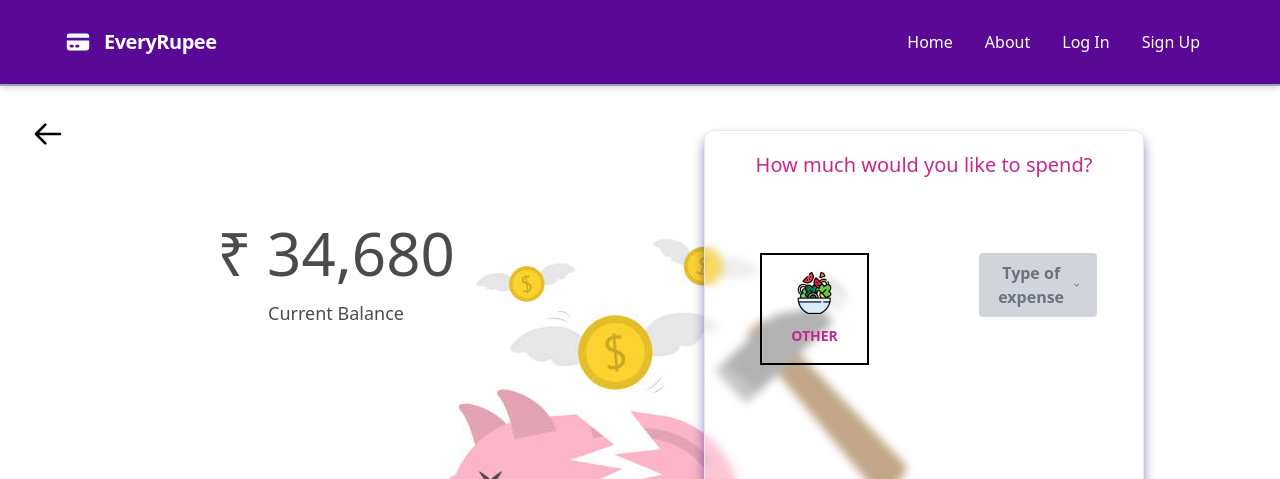
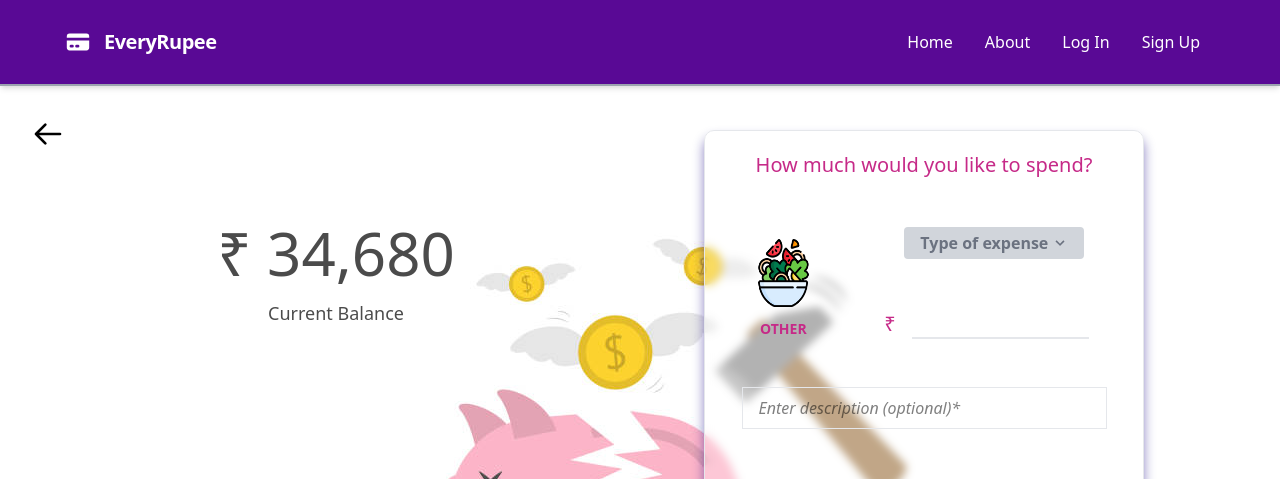
Before and after one commit to CoderNehal/personal-finance-app, a React (Create React App) app: page /spend-money in a window 1280 px wide. Both pictures are taken after a click on the element "OTHER". Shown: the top 479 px of the page. Built offline with nearby package versions, Linux system fonts and the light colour scheme.

Commit message:
Done with add and spend moeny, History remains

```diff
--- a/src/components/Home/AddMoney/AddMoney.jsx
+++ b/src/components/Home/AddMoney/AddMoney.jsx
@@ -29,7 +29,7 @@ const item = {
 const AddMoney = () => {
 	const [CurrentBalance, setCurrentBalance] = useState(34680); //Fetch here
 	const [UpdatedBalance, setUpdatedBalance] = useState(34680);
-	const [AmoutToAdd, setAmoutToAdd] = useState(0);
+	const [AmoutToAdd, setAmoutToAdd] = useState();
 	const [ModeOFIncome, setModeOFIncome] = useState(null);
 	const [ShowAlert, setShowAlert] = useState(false);
 	const [unMount, setunMount] = useState(false);
@@ -142,7 +142,9 @@ const AddMoney = () => {
 								<div className='flex justify-center items-center text-primary text-xl'>
 									₹
 									<input
-										className='bg-transparent border-b-2 w-1/3 text-center ml-4 '
+										className={`bg-transparent border-b-2 w-1/3 text-center ml-4 ${
+											AmoutToAdd > 0 ? 'border-green' : null
+										}`}
 										type='number'
 										value={AmoutToAdd}
 										onChange={(e) => setAmoutToAdd(Number(e.target.value))}
--- a/src/components/Home/SpendMoney/SpendMoeny.jsx
+++ b/src/components/Home/SpendMoney/SpendMoeny.jsx
@@ -29,11 +29,13 @@ const item = {
 const SpendMoney = () => {
 	const [CurrentBalance, setCurrentBalance] = useState(34680); //Fetch here
 	const [UpdatedBalance, setUpdatedBalance] = useState(34680);
-	const [AmoutToAdd, setAmoutToAdd] = useState(0);
+	const [AmoutToAdd, setAmoutToAdd] = useState();
 	const [ModeOFIncome, setModeOFIncome] = useState(null);
 	const [ShowAlert, setShowAlert] = useState(false);
-	const [other, setother] = useState(true);
+	const [other, setother] = useState(false);
 	const [otherSelectedOption, setotherSelectedOption] = useState(null);
+	const [showDropDown, setshowDropDown] = useState(false);
+	const [otherReason, setotherReason] = useState('');
 	const history = useHistory();
 	const { ref, inView } = useInView({
 		threshold: 1,
@@ -46,7 +48,8 @@ const SpendMoney = () => {
 	}, [inView]);
 	const handleIncomeSource = (classList, id) => {
 		if (id == 'Other') {
-			return setother(true);
+			setModeOFIncome(id);
+			setother(true);
 		} else {
 			document.getElementById('Salary').classList.remove('border-red');
 			document.getElementById('Passive').classList.remove('border-red');
@@ -59,6 +62,7 @@ const SpendMoney = () => {
 	};
 	const formatValue = (value) => `₹ ${Number(value).toLocaleString()}`;
 	const HandleSpendMoney = () => {
+		if (!other) {
 			if (AmoutToAdd === 0) {
 				alert('Please Enter a Valid Amount');
 			} else if (ModeOFIncome === null) {
@@ -78,10 +82,26 @@ const SpendMoney = () => {
 				);
 				setShowAlert(true);
 			}
+		} else {
+			if (AmoutToAdd) {
+				console.log(
+					'Mode :',
+					ModeOFIncome,
+					'Reason :',
+					otherSelectedOption,
+					'Total fookin amount spoend :',
+					AmoutToAdd
+				);
+			} else if (!otherSelectedOption) {
+				alert('Select fookin Category');
+			} else {
+				alert('Add fookin amount');
+			}
+		}
 	};
 	return (
 		<div className='SpendMoneyContainer p-8  relative'>
-			<div className='absolute cursor-pointer w-12 h-12 '>
+			<div className='absolute  cursor-pointer w-12 h-12 '>
 				<button
 					className=' absolute text-black  '
 					onClick={() => history.goBack()}>
@@ -136,14 +156,15 @@ const SpendMoney = () => {
 								How much would you like to spend?
 							</div>
 							{other ? (
-								<div className=' py-12  flex justify-around'>
+								<>
+									<div className=' py-12 px-6 w-full grid grid-cols-3 gap-8'>
 										<motion.div
 											initial={{ opacity: 0 }}
 											animate={{ opacity: 1 }}
 											transition={{
 												duration: 1,
 											}}
-										className=' h-28 lg:h-11/12 w-20 lg:w-1/4 border-2 cursor-pointer flex flex-col items-center justify-center  px-8 border-black '
+											className=' h-28 lg:h-11/12 mx-auto md:mx-6 md:pt-3  cursor-pointer flex flex-col items-center justify-center   border-black '
 											id='Other'
 											onClick={(e) => {
 												handleIncomeSource(
@@ -151,15 +172,20 @@ const SpendMoney = () => {
 													e.currentTarget.id
 												);
 											}}>
-										<img src={Food} alt='' />
+											<img src={Food} className='h-full w-full' alt='' />
 											<p className='text-sm text-red font-semibold uppercase pt-0  md:pt-3'>
 												Other
 											</p>
 										</motion.div>
 
-									<div className='dropdown inline-block relative w-1/4'>
-										<button className='bg-gray-300 text-gray-500 font-semibold py-2 px-4 rounded inline-flex items-center'>
-											<span className='mr-1'>
+										<div className='dropdown  relative col-span-2 flex flex-col justify-between items-center '>
+											<motion.button
+												initial={{ opacity: 0, y: -20 }}
+												animate={{ opacity: 1, y: 0 }}
+												transition={{ duration: 0.7 }}
+												className='bg-gray-300 text-gray-500 text-sm font-semibold py-1 px-4 rounded inline-flex items-center'
+												onClick={() => setshowDropDown(!showDropDown)}>
+												<span className='mr-1 text-sm sm:text-base'>
 													{otherSelectedOption
 														? otherSelectedOption
 														: 'Type of expense'}
@@ -170,47 +196,93 @@ const SpendMoney = () => {
 													viewBox='0 0 20 20'>
 													<path d='M9.293 12.95l.707.707L15.657 8l-1.414-1.414L10 10.828 5.757 6.586 4.343 8z' />{' '}
 												</svg>
-										</button>
-										<ul className='dropdown-menu absolute hidden text-gray-500 pt-1'>
-											<li className=''>
+											</motion.button>
+											{showDropDown ? (
+												<ul className='dropdown-menu absolute hidden text-gray-500 pt-7 px-4 '>
+													<li
+														className='border border-gray-300 rounded-none text-sm sm:text-base '
+														onClick={() => setshowDropDown(!showDropDown)}>
 														<p
 															onClick={(e) =>
-														setotherSelectedOption(e.currentTarget.innerText)
+																setotherSelectedOption(
+																	e.currentTarget.innerText
+																)
 															}
 															className='rounded bg-white text-black hover:bg-gray-200 py-2 px-4 block whitespace-no-wrap cursor-pointer '>
 															Food
 														</p>
 													</li>
-											<li className=''>
+													<li
+														className='border border-gray-300 rounded-none text-sm sm:text-base border-t-0 '
+														onClick={() => setshowDropDown(!showDropDown)}>
 														<p
 															onClick={(e) =>
-														setotherSelectedOption(e.currentTarget.innerText)
+																setotherSelectedOption(
+																	e.currentTarget.innerText
+																)
 															}
 															className='rounded bg-white hover:border hover:border-red hover:border-l-2 text-black hover:bg-gray-200 py-2 px-4 block whitespace-no-wrap cursor-pointer'>
 															Utilities
 														</p>
 													</li>
-											<li className=''>
+													<li
+														className='border border-gray-300 rounded-none text-sm sm:text-base border-t-0 '
+														onClick={() => setshowDropDown(!showDropDown)}>
 														<p
 															onClick={(e) =>
-														setotherSelectedOption(e.currentTarget.innerText)
+																setotherSelectedOption(
+																	e.currentTarget.innerText
+																)
 															}
 															className='rounded bg-white hover:border hover:border-red hover:border-l-2 text-black hover:bg-gray-200 py-2 px-4 block whitespace-no-wrap cursor-pointer'>
 															Medical
 														</p>
 													</li>
-											<li className=''>
+													<li
+														className='border border-gray-300 rounded-none text-sm sm:text-base border-t-0 '
+														onClick={() => setshowDropDown(!showDropDown)}>
 														<p
 															onClick={(e) =>
-														setotherSelectedOption(e.currentTarget.innerText)
+																setotherSelectedOption(
+																	e.currentTarget.innerText
+																)
 															}
 															className='rounded bg-white hover:border hover:border-red hover:border-l-2 text-black hover:bg-gray-200 py-2 px-4 block whitespace-no-wrap cursor-pointer'>
 															Entertainment
 														</p>
 													</li>
 												</ul>
+											) : null}
+											<motion.div
+												initial={{ opacity: 0, y: 20 }}
+												animate={{ opacity: 1, y: 0 }}
+												transition={{ duration: 0.7 }}
+												className='flex justify-center items-center text-red text-xl -ml-4'>
+												₹
+												<input
+													className={`bg-transparent border-b-2 w-2/3 text-center ml-4 ${
+														AmoutToAdd > 0 ? 'border-red' : null
+													}`}
+													type='number'
+													value={AmoutToAdd}
+													onChange={(e) =>
+														setAmoutToAdd(Number(e.target.value))
+													}
+												/>
+											</motion.div>
 										</div>
 									</div>
+									<motion.input
+										initial={{ x: '50vw' }}
+										animate={{ x: 0 }}
+										transition={{ duration: 1 }}
+										className='mx-auto  py-2 w-10/12 border bg-transparent focus:outline-none focus:border-black px-4 text-primary'
+										type='text'
+										placeholder='Enter description (optional)*'
+										value={otherReason}
+										onChange={(e) => setotherReason(e.target.value)}
+									/>
+								</>
 							) : (
 								<>
 									<div className='-ml-4 py-6 lg:py-0'>
--- a/src/components/Home/SpendMoney/SpendMoney.scss
+++ b/src/components/Home/SpendMoney/SpendMoney.scss
@@ -42,3 +42,10 @@ input[type='number'] {
 		}
 	}
 }
+
+input[type='text']{
+	&::placeholder{
+		font-style: italic;
+		color: rgba($color: #000, $alpha: 0.5);
+	}
+}
```
Lines whose indentation alone changed are shown as unchanged.
